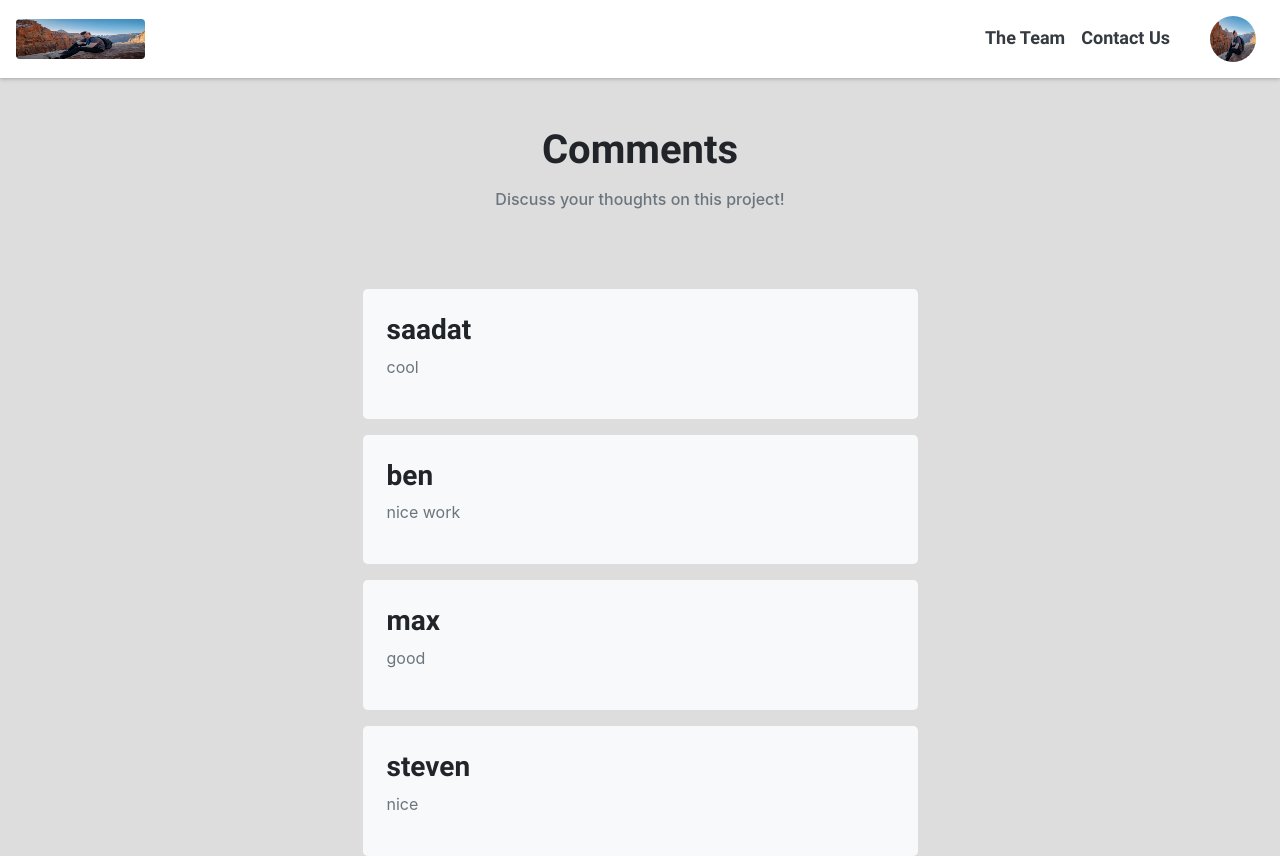
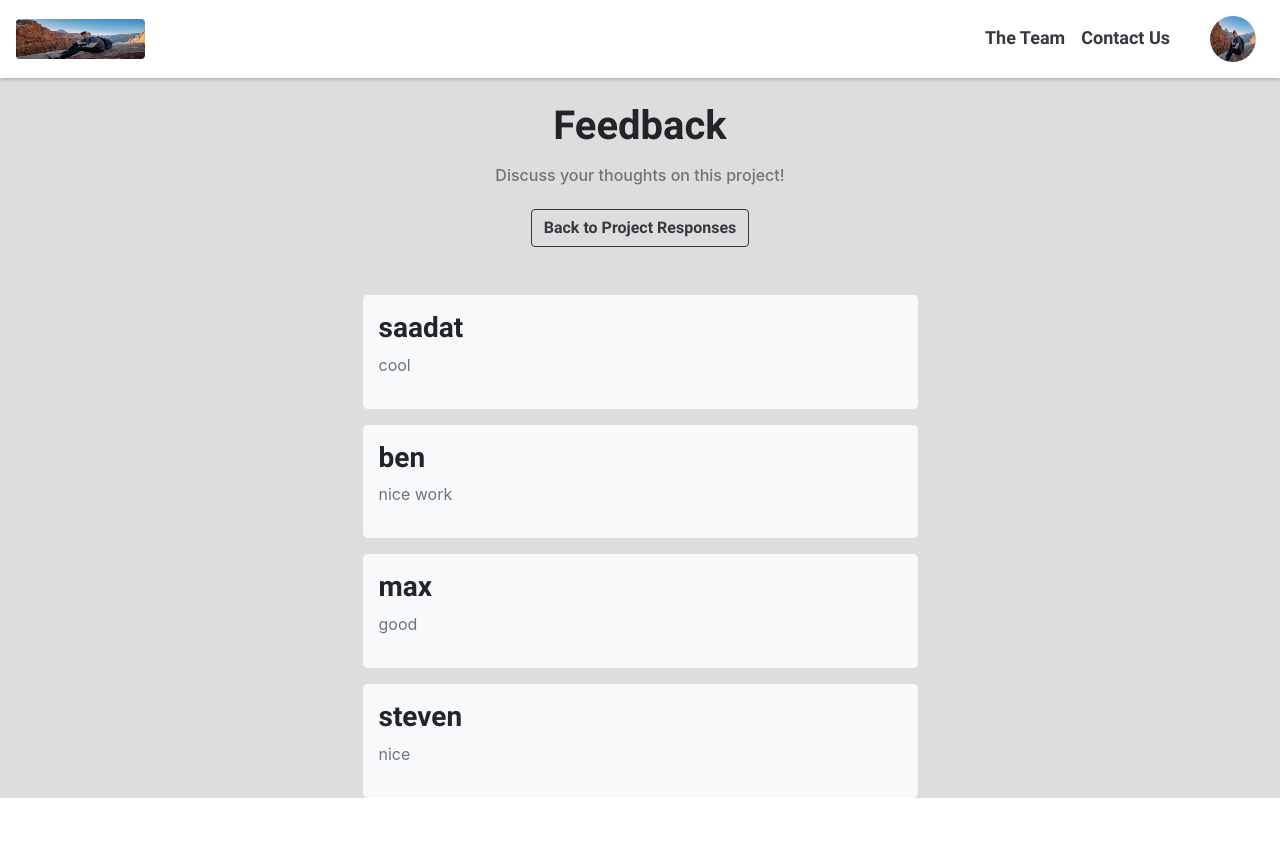
Before and after one commit to m-product/uxmarketplace, a React (Create React App) app in the folder front-end/: page /comments-list in a window 1280 px wide. After the commit the page ends 800 px from the top, so only its background shows below. Built offline with nearby package versions, Linux system fonts and the light colour scheme.

Commit message:
Minor adjusments to styling / button layout

```diff
--- a/front-end/src/components/CommentsPage/Comment.js
+++ b/front-end/src/components/CommentsPage/Comment.js
@@ -1,8 +1,7 @@
-import React, {useState} from 'react';
+import React, { useState } from 'react';
 import Collapse from 'react-bootstrap/Collapse'
-import { Link } from 'react-router-dom';
 
-const Comment = ({user, content, heading}) => {
+const Comment = ({ user, content, heading }) => {
     const [open, setOpen] = useState(false);
     return (
         <>
@@ -12,7 +11,7 @@ const Comment = ({user, content, heading}) => {
                 aria-expanded={open}
             >
                 <div className='row rounded-lg bg-light mt-3'>
-                <div className="col-auto p-4">
+                    <div className="col-auto p-3">
                         <h3>{user}</h3>
                         <p className='text-muted'>{heading}</p>
                     </div>
@@ -20,16 +19,9 @@ const Comment = ({user, content, heading}) => {
             </div>
             <Collapse in={open}>
                 <div className='container w-50 bg-light'>
-                <div  className='row'>
-                    <div className='col p-4'>
+                    <div className='row'>
+                        <div className='col'>
                             <p className='text-muted' >{content}</p>
-                    </div>
-                </div>
-                <div className='row'>
-                    <div className='col-auto p-4'>
-                        <Link to='/project-response-list'>
-                        <button className='btn btn-outline-primary purple'>Back to Responses</button>
-                        </Link>
                         </div>
                     </div>
                 </div>
--- a/front-end/src/components/CommentsPage/CommentList.js
+++ b/front-end/src/components/CommentsPage/CommentList.js
@@ -1,20 +1,27 @@
 import React, {useState, useContext} from 'react';
 import Comment from './Comment';
 import { CommentContext } from './CommentContext';
+import { Link } from 'react-router-dom';
 
 const CommentList = () => {
     const [comments, setComments] = useContext(CommentContext);
 
     return (
         <div>
-        <div className='container p-5'>
+        <div className='container p-4'>
                 <div className='row justify-content-center'>
-                    <h1 className='text-body'>Comments</h1>
+                    <h1 className='text-body'>Feedback</h1>
                 </div>
                 <div className='row justify-content-center p-2 '>
                     <h6 className='text-muted'>Discuss your thoughts on this project!</h6>
                 </div>
+                <div className='row justify-content-center p-2'>
+                        <Link to='/project-response-list'>
+                        <button className='btn btn-md btn-outline-dark'>Back to Project Responses</button>
+                        </Link>
+                </div>
         </div>
+
         <div className='container'>
             {comments.map(comment => (
             <Comment user={comment.user} content={comment.content} heading={comment.heading} key={comment.id}/>
--- a/front-end/src/components/projectResponses/ProjectResponse.js
+++ b/front-end/src/components/projectResponses/ProjectResponse.js
@@ -1,22 +1,26 @@
-import React, {useState} from 'react';
+import React, { useState } from 'react';
 // import Collapse from 'react-bootstrap/Collapse'
 import { Link } from 'react-router-dom';
 
-const ProjectResponse = ({username, likes, comments}) => {
+const ProjectResponse = ({ username, likes, comments }) => {
     const [open, setOpen] = useState(false);
     return (
         <>
-        <div className="card bg-light m-2" style={{width: '18rem'}}>
-            <img className="card-img-top" src={require('../../assets/placeholder.png')} alt="Card image cap"/>
+            <div className="card bg-light m-2" style={{ width: '18rem' }}>
+                <img className="card-img-top" src={require('../../assets/placeholder.png')} alt="Card image cap" />
                 <div className="card-body">
                     <div className="row">
                         <p className="card-title text-left col-sm-6">{username}</p>
                         <p className="card-text text-right col-sm-6">{likes}  {comments}</p>
                     </div>
+                    <div className="row">
+                        <div class="col text-center">
                             <Link to='/comments-list'>
-                <a href="#" className="btn btn-primary">Submit Feedback</a>
+                                <a href="#" className="btn btn-sm btn-outline-dark">Submit Feedback</a>
                             </Link>
-            </div>`
+                        </div>
+                    </div>
+                </div>
             </div>
         </>
 
```
Lines whose indentation alone changed are shown as unchanged.
